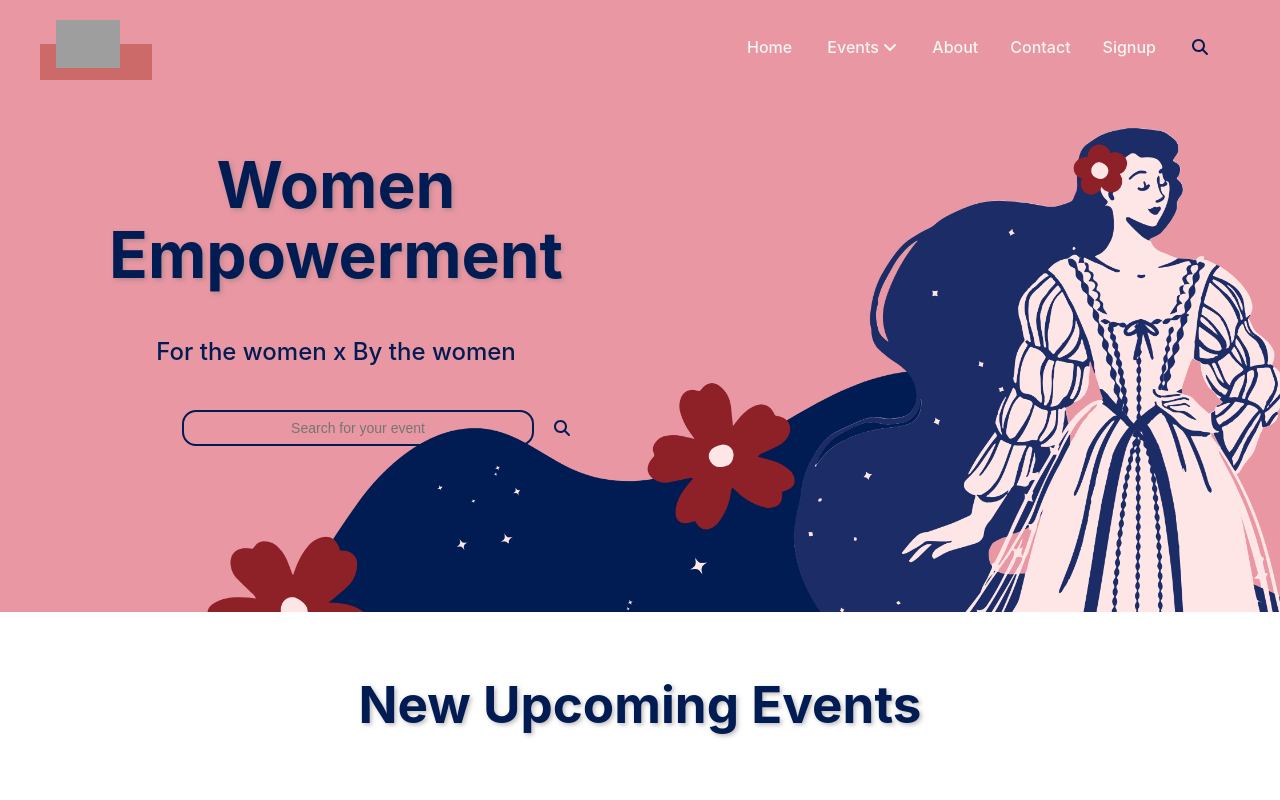
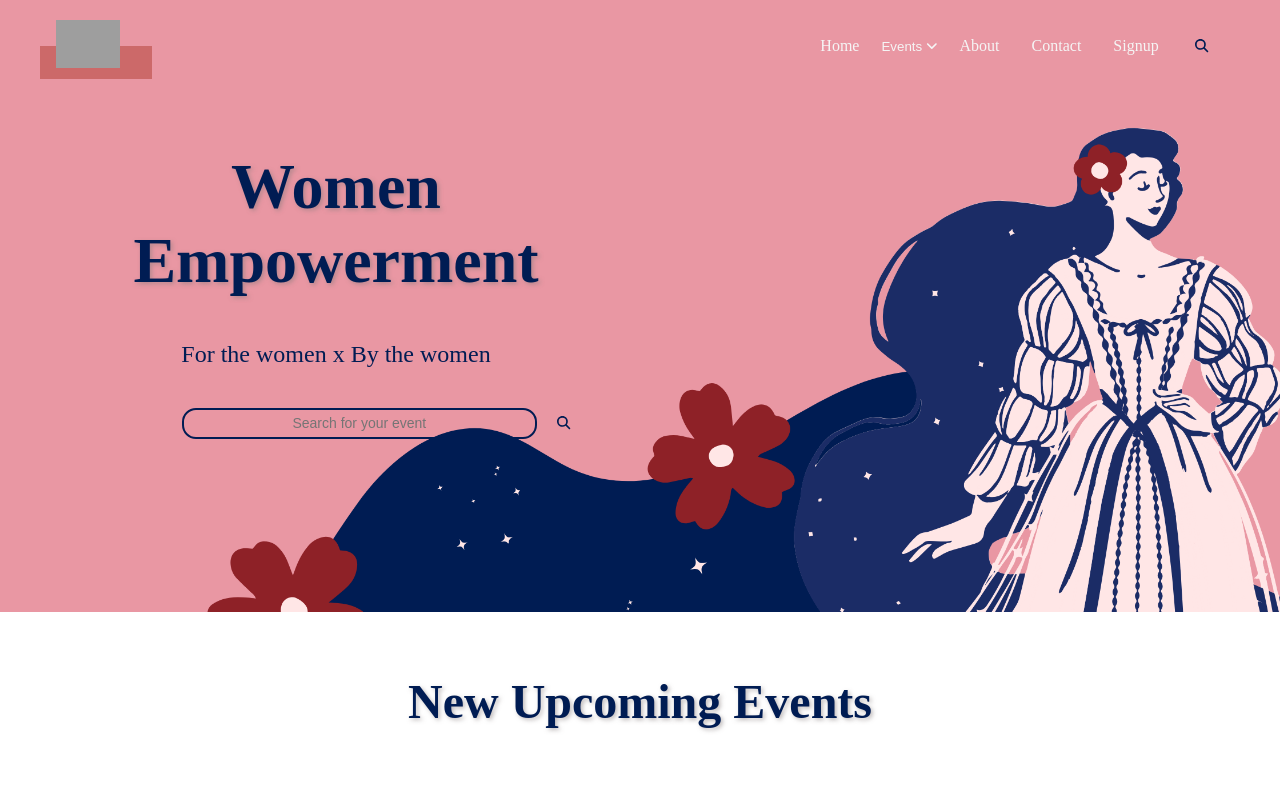
Before and after one commit to Shreyeska/MeroMitini, a React (Vite) app: page / in a window 1280 px wide. Shown: the top 800 px of the page. Built offline with nearby package versions, Linux system fonts and the light colour scheme; grey boxes are pictures that could not be loaded.

Commit message:
Fix: scroll-x

```diff
--- a/src/App.css
+++ b/src/App.css
@@ -1,7 +1,7 @@
 body {
   position: relative;
   margin: 0;
-  min-width: 80vw;
+  min-width: 100vw;
   overflow-x: hidden;
   display: flex;
 }
@@ -13,8 +13,8 @@ body {
   background-color: white;
   text-align: justify;
   min-height: 100vh;
-  min-width: 80vw;
-  overflow: hidden;
+  /* min-width: 80vw;
+  overflow: hidden; */
   --primary-color: #e997a3;
   --secondary-color: rgb(80, 42, 67);
   --primary-fontcolor: #001c53;
--- a/src/index.css
+++ b/src/index.css
@@ -1,4 +1,4 @@
-:root {
+/* :root {
   font-family: Inter, system-ui, Avenir, Helvetica, Arial, sans-serif;
   line-height: 1.5;
   font-weight: 400;
@@ -22,13 +22,6 @@ a:hover {
   color: #535bf2;
 }
 
-body {
-  margin: 0;
-  display: flex;
-  place-items: center;
-  max-width: 100vw;
-  min-height: 100vh;
-}
 
 h1 {
   font-size: 3.2em;
@@ -65,4 +58,4 @@ button:focus-visible {
   button {
     background-color: #f9f9f9;
   }
-}
+} */
```
